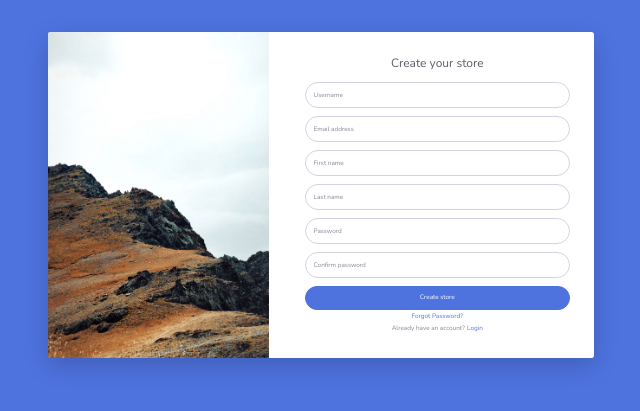
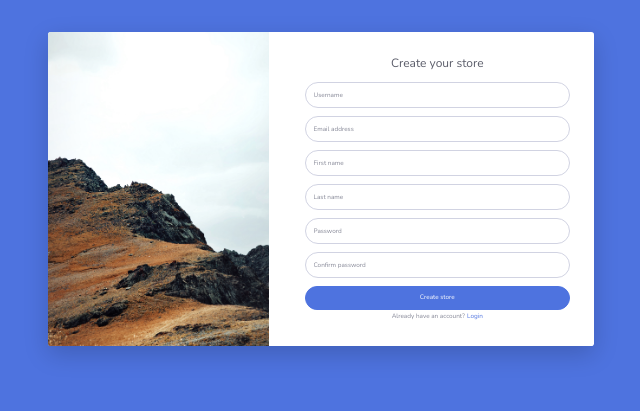
Before and after one commit to vyshakTs/STORE_MANAGEMENT_SYSTEM, a Django app: page /accounts/store/signup/ in a window 1280 px wide. Shown: the top 411 px of the page, without its empty margins (319-959 px from the left). Run offline with Django 3.2, Linux system fonts and the light colour scheme; parts of the project's set-up code (start-up, migrations or seed data) failed here and were passed over; some libraries are stand-ins or nearby versions.

Commit message:
registration form correction

```diff
--- a/sms/apps/accounts/templates/account/store_registration.html
+++ b/sms/apps/accounts/templates/account/store_registration.html
@@ -27,7 +27,6 @@
                             {% include "includes/user_signup_tweak.html" %}
                             <button class="btn btn-primary btn-block text-white btn-user" type="submit">{{button_value}}</button>
                         </form>
-                        <div class="text-center"><a class="small" href="forgot-password.html">Forgot Password?</a></div>
                         <div class="text-center">
                             <small class="">Already have an account?</small>
                             <a class="small" href="{% url 'user_login' %}">{% trans 'Login' %}</a>
```
